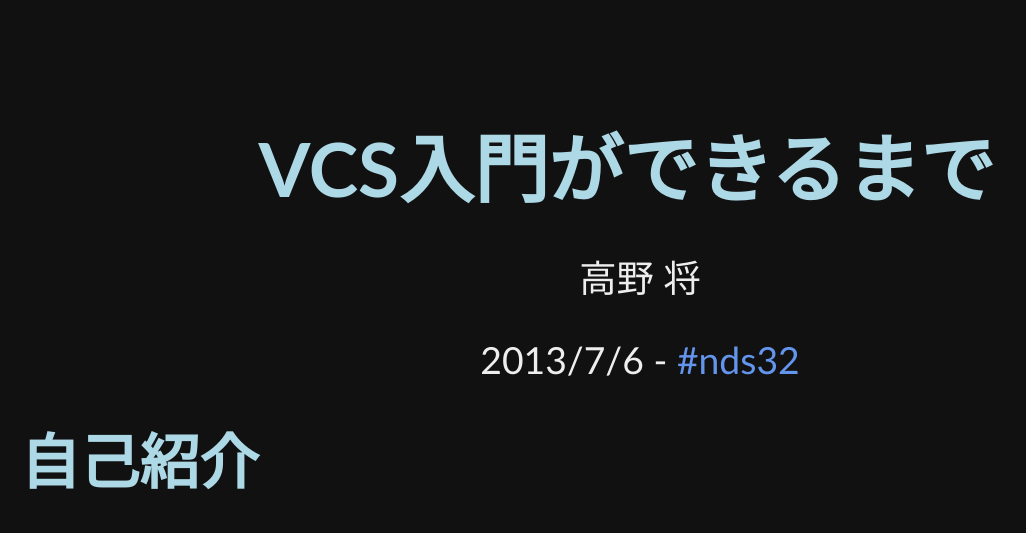
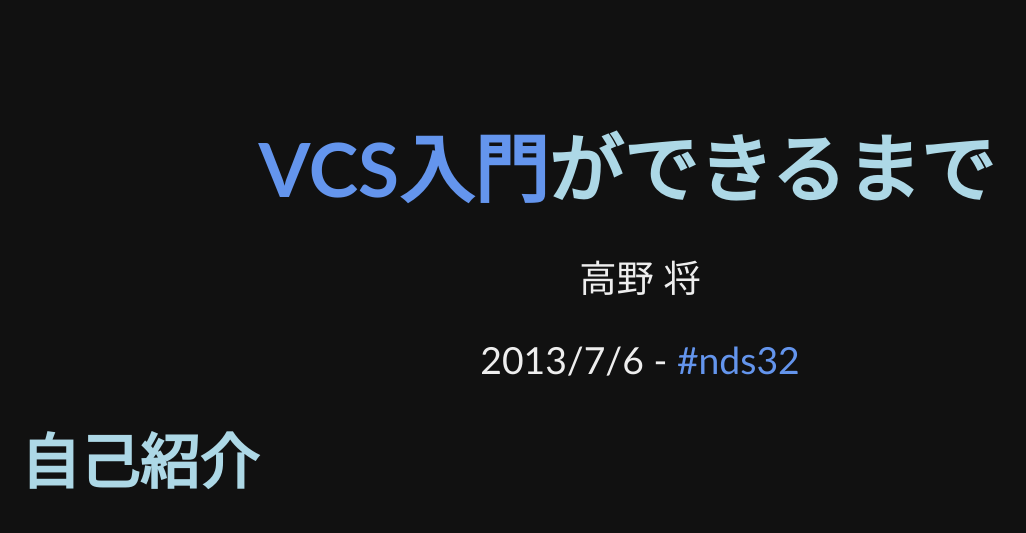
Before and after one commit to masaru-b-cl/nds32, a plain HTML site: page index.html in a window 1280 px wide. Shown: the top 533 px of the page, without its empty margins (0-1026 px from the left). Drawn offline with Linux system fonts and the light colour scheme.

Commit message:
Update index.html

```diff
--- a/index.html
+++ b/index.html
@@ -611,7 +611,7 @@
 </head>
 <body>
   <div class="slide titlepage">
-    <h1 class="title">VCS入門ができるまで</h1>
+    <h1 class="title"><a href="https://github.com/masaru-b-cl/introduction-to-vcs">VCS入門</a>ができるまで</h1>
     <p class="author">
       高野 将
     </p>
```
